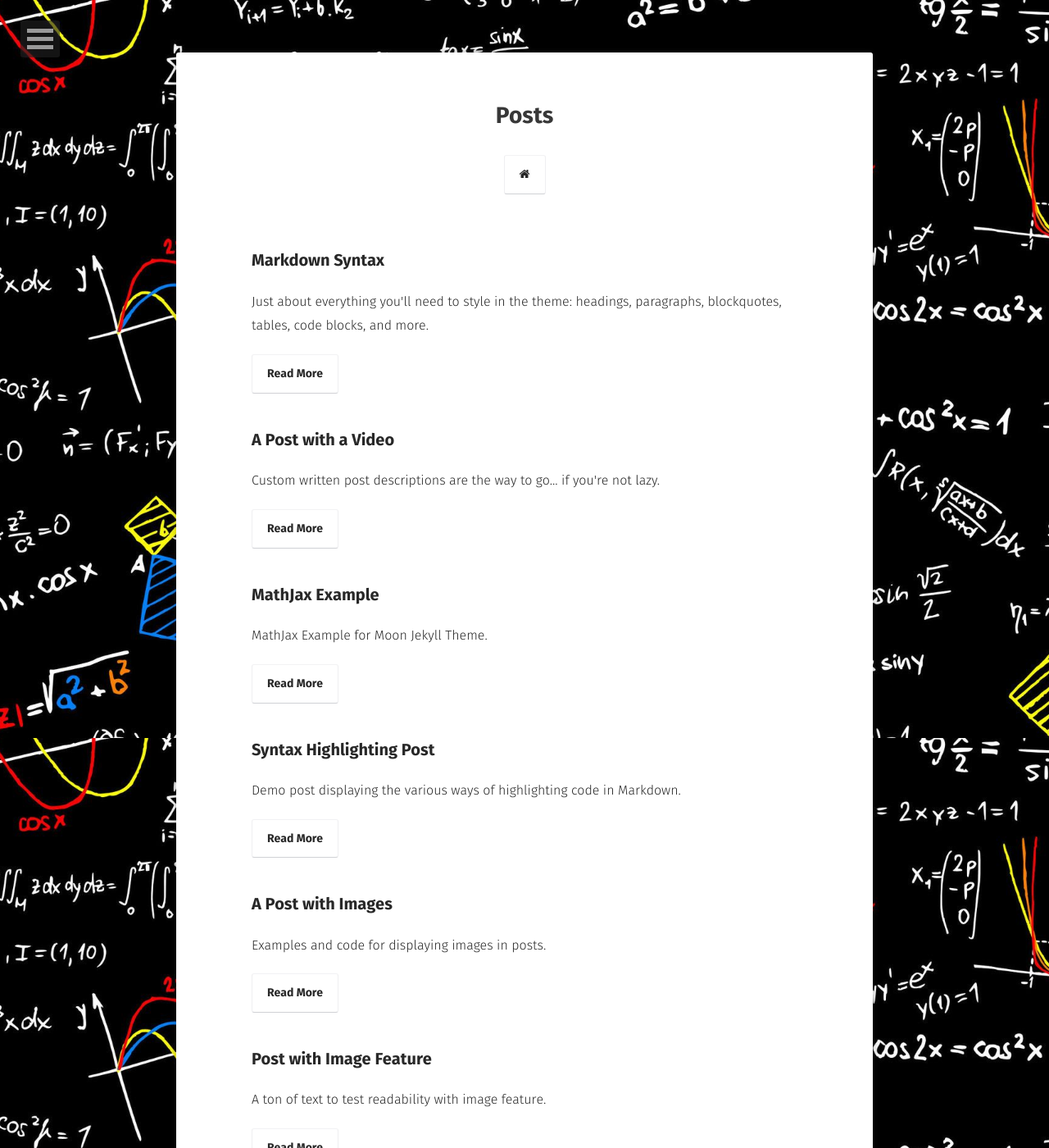
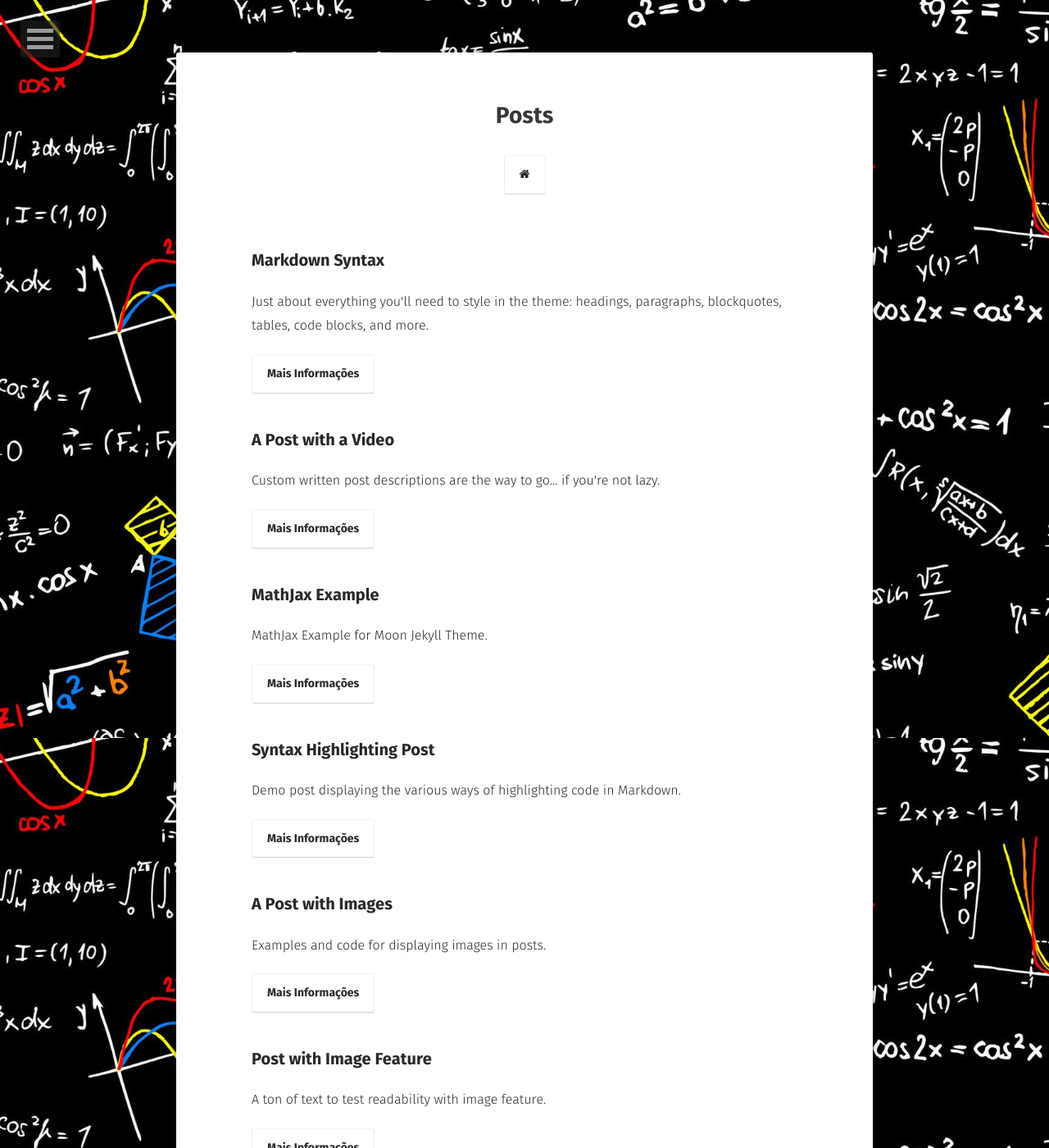
Before and after one commit to julialmartins/julialmartins.github.io, a Jekyll site: the page built from posts/index.md, in a window 1280 px wide and 1400 px high. Shown: the whole window at 82% size. Built offline with Jekyll 4.4.1, drawn with Linux system fonts in a browser that asks for light colours; some web fonts are replaced; some of the changed text lies outside the part shown.

Commit message:
mais informacoes

```diff
--- a/_layouts/post-list.html
+++ b/_layouts/post-list.html
@@ -28,7 +28,7 @@
                         <li class="wow fadeInLeft" data-wow-duration="1.5s">
                             <a class="zoombtn" href="{{ site.url }}{{ post.url }}">{{ post.title }}</a>
                             <p>{{ post.excerpt }}</p>
-                            <a href="{{ site.url }}{{ post.url }}" class="btn zoombtn">Read More</a>
+                            <a href="{{ site.url }}{{ post.url }}" class="btn zoombtn">Mais Informações</a>
                         </li>
                     </ul>
                         {% endif %}
--- a/_layouts/project.html
+++ b/_layouts/project.html
@@ -28,7 +28,7 @@
                         <li class="wow fadeInLeft" data-wow-duration="1.5s">
                             <a class="zoombtn" href="{{ site.url }}{{ post.url }}">{{ post.title }}</a>
                             <p>{{ post.excerpt }}</p>
-                            <a href="{{ site.url }}{{ post.url }}" class="btn zoombtn">Read More</a>
+                            <a href="{{ site.url }}{{ post.url }}" class="btn zoombtn">Mais Informações</a>
                         </li>
                     </ul>
                       {% endif %}
```
